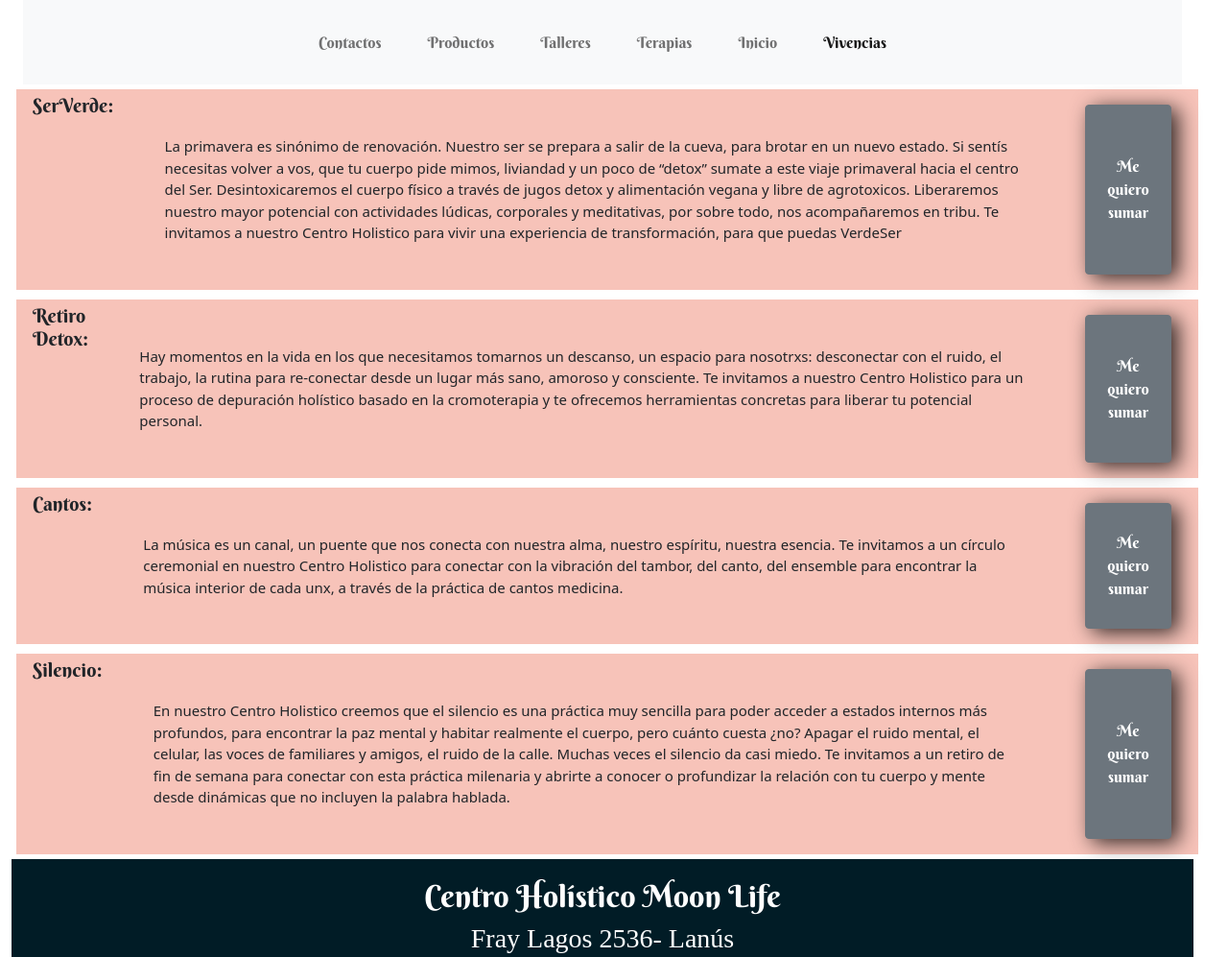
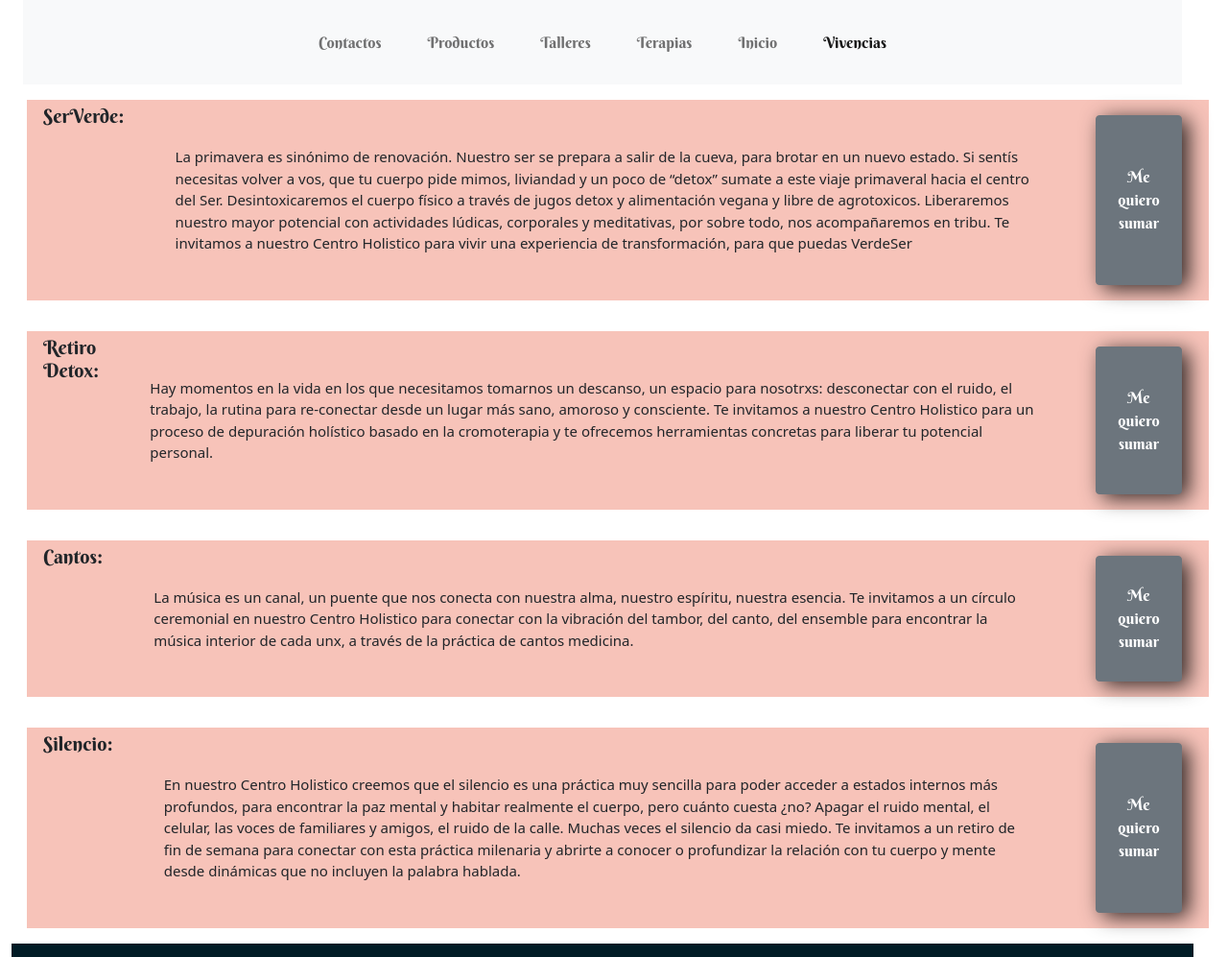
Before and after one commit to MariaPorpora/TERCERAENTREGA, a plain HTML site: page pages/vivencias.html in a window 1280 px wide. Shown: the top 997 px of the page at 96% size. Drawn offline with nearby package versions, Linux system fonts and the light colour scheme.

Commit message:
agrege m-5 a los dic vivencia

```diff
--- a/pages/vivencias.html
+++ b/pages/vivencias.html
@@ -50,7 +50,7 @@
      </header>
 
 
-            <div class="Vivencias container-fluid justify-content-center">
+            <div class="Vivencias container-fluid justify-content-center m-3">
 
                         <h3 class="VivenciaTitulo">SerVerde:</h3>
                         <p class=" m-5">La primavera es sinónimo de renovación. Nuestro ser se prepara a salir de la cueva, para brotar en un nuevo estado. Si sentís necesitas volver a vos, que tu cuerpo pide mimos, liviandad y un poco de “detox” sumate a este viaje primaveral hacia el centro del Ser. Desintoxicaremos el cuerpo físico a través de jugos detox y alimentación vegana y libre de agrotoxicos. Liberaremos nuestro mayor potencial con actividades lúdicas, corporales y meditativas, por sobre todo, nos acompañaremos en tribu. Te invitamos a nuestro Centro Holistico para vivir una experiencia de transformación, para que puedas VerdeSer</p>
@@ -58,7 +58,7 @@
 
              </div>
 
-            <div class="vivencia">
+            <div class="vivencia m-3">
 
                         <h3 class="VivenciaTitulo">Retiro Detox:</h3>
                         <p class="m-5">Hay momentos en la vida en los que necesitamos tomarnos un descanso, un espacio para nosotrxs: desconectar con el ruido, el trabajo, la rutina para re-conectar desde un lugar más sano, amoroso y consciente. Te invitamos a nuestro Centro Holistico para un proceso de depuración holístico basado en la cromoterapia y te ofrecemos herramientas concretas para liberar tu potencial personal.</p>
@@ -66,7 +66,7 @@
 
             </div>
 
-            <div class="vivencia">
+            <div class="vivencia m-3">
 
                         <h3 class="VivenciaTitulo">Cantos:</h3>
                         <p class="m-5">La música es un canal, un puente que nos conecta con nuestra alma, nuestro espíritu, nuestra esencia. Te invitamos a un círculo ceremonial en nuestro Centro Holistico para conectar con la vibración del tambor, del canto, del ensemble para encontrar la música interior de cada unx, a través de la práctica de cantos medicina.</p>
@@ -76,7 +76,7 @@
             </div>
 
 
-                     <div class="vivencia">
+                     <div class="vivencia m-3">
 
                         <h3 class="VivenciaTitulo">Silencio:</h3>
                         <p class="m-5">En nuestro Centro Holistico creemos que el silencio es una práctica muy sencilla para poder acceder a estados internos más profundos, para encontrar la paz mental y habitar realmente el cuerpo, pero cuánto cuesta ¿no? Apagar el ruido mental, el celular, las voces de familiares y amigos, el ruido de la calle. Muchas veces el silencio da casi miedo. Te invitamos a un retiro de fin de semana para conectar con esta práctica milenaria y abrirte a conocer o profundizar la relación con tu cuerpo y mente desde dinámicas que no incluyen la palabra hablada.</p>
```
Also changed, not shown: readme.md.
